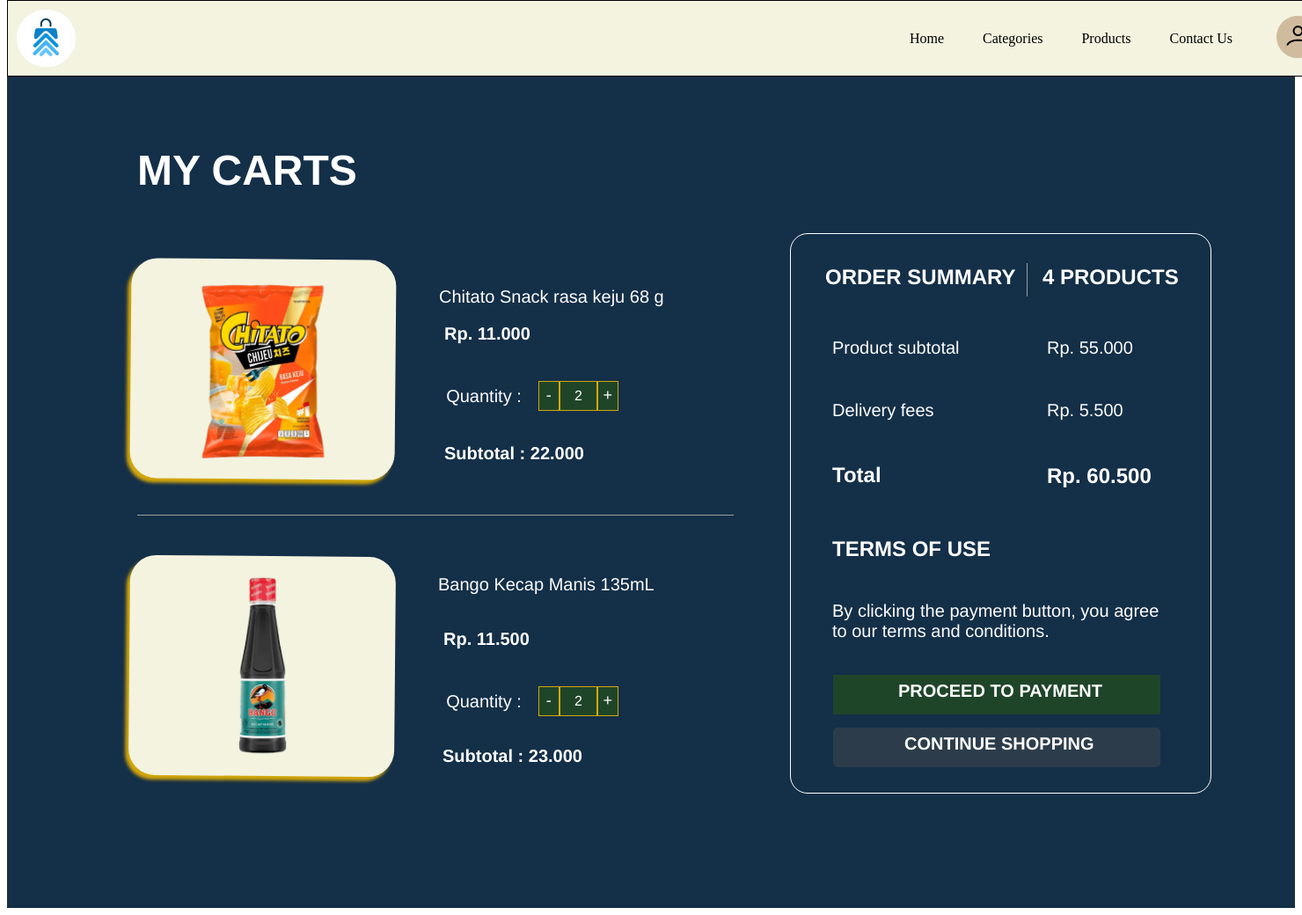
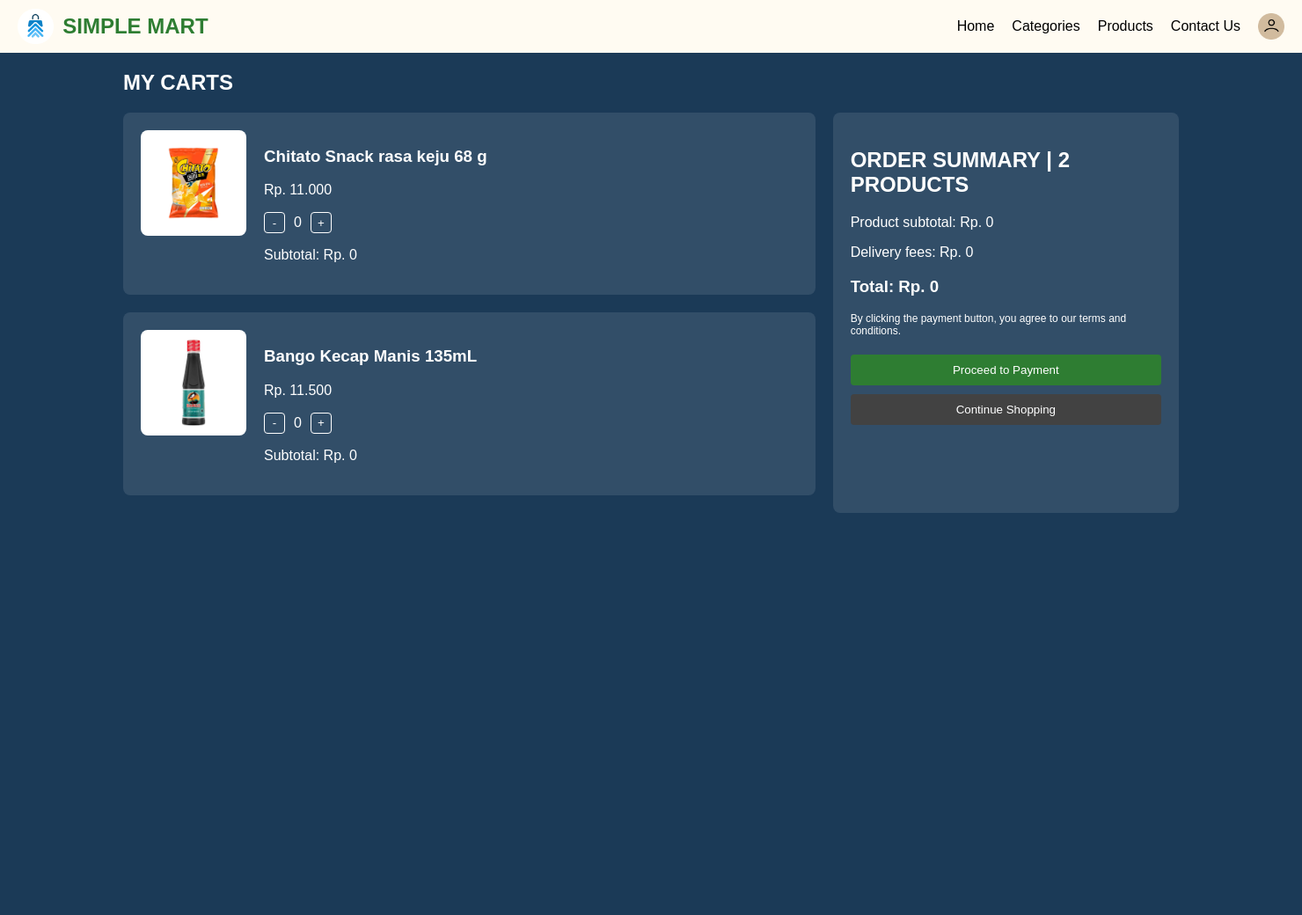
Before and after one commit to Ferarineyesh/Website-E-Commerce-Basis-Data, a PHP site: page /cart.php in a window 1480 px wide. Shown: the whole page at 88% size. After the commit the page ends 583 px from the top, so only its background shows below. Run offline with PHP 8.4, Linux system fonts and the light colour scheme; grey boxes are pictures that could not be loaded.

Commit message:
Update cart.php

```diff
--- a/cart.php
+++ b/cart.php
@@ -1,97 +1,297 @@
+<?php
+session_start();
+
+// Initialize cart items or set default
+if (!isset($_SESSION['cartItems'])) {
+    $_SESSION['cartItems'] = [
+        [
+            'id' => 1,
+            'name' => 'Chitato Snack rasa keju 68 g',
+            'price' => 11000,
+            'image' => 'item1.png',
+            'quantity' => 0
+        ],
+        [
+            'id' => 2,
+            'name' => 'Bango Kecap Manis 135mL',
+            'price' => 11500,
+            'image' => 'item2.png',
+            'quantity' => 0
+        ]
+    ];
+}
+
+if ($_SERVER['REQUEST_METHOD'] == 'POST' && isset($_POST['id'], $_POST['action'])) {
+    $id = $_POST['id'];
+    $action = $_POST['action'];
+
+    // Find the item in the cart
+    foreach ($_SESSION['cartItems'] as &$item) {
+        if ($item['id'] == $id) {
+            // Update quantity based on action
+            if ($action == 'increase') {
+                $item['quantity']++;
+            } elseif ($action == 'decrease' && $item['quantity'] > 0) {
+                $item['quantity']--;
+            }
+            break;
+        }
+    }
+
+    // Calculate totals
+    $totals = calculateTotals($_SESSION['cartItems']);
+    $response = [
+        'status' => 'success',
+        'itemQuantity' => $_SESSION['cartItems'][$id - 1]['quantity'],
+        'itemSubtotal' => $_SESSION['cartItems'][$id - 1]['price'] * $_SESSION['cartItems'][$id - 1]['quantity'],
+        'subtotal' => $totals['subtotal'],
+        'deliveryFee' => $totals['deliveryFee'],
+        'total' => $totals['total']
+    ];
+
+    echo json_encode($response);
+    exit;
+}
+
+// Function to calculate totals
+function calculateTotals($cartItems) {
+    $subtotal = array_reduce($cartItems, function ($carry, $item) {
+        return $carry + ($item['price'] * $item['quantity']);
+    }, 0);
+
+    $hasItems = array_reduce($cartItems, function ($carry, $item) {
+        return $carry || $item['quantity'] > 0;
+    }, false);
+
+    $deliveryFee = $hasItems ? 5500 : 0;
+    $total = $subtotal + $deliveryFee;
+
+    return [
+        'subtotal' => $subtotal,
+        'deliveryFee' => $deliveryFee,
+        'total' => $total
+    ];
+}
+
+$totals = calculateTotals($_SESSION['cartItems']);
+?>
+
 <!DOCTYPE html>
-<html>
+<html lang="en">
 <head>
-    <meta charset="utf-8" />
+    <meta charset="UTF-8">
     <meta name="viewport" content="width=device-width, initial-scale=1.0">
-    <link rel="stylesheet" href="./css/cart.css" />
+    <title>My Carts - Simple Mart</title>
+    <style>
+        body {
+            font-family: Arial, sans-serif;
+            background-color: #1B3A57;
+            margin: 0;
+            padding: 0;
+            color: white;
+        }
+        .header {
+            background-color: #FFFBF2;
+            padding: 10px 20px;
+            display: flex;
+            justify-content: space-between;
+            align-items: center;
+        }
+        .logo {
+            height: 40px;
+        }
+        .nav-links {
+            display: flex;
+            gap: 20px;
+            align-items: center;
+            color: #000;
+        }
+        .nav-links a {
+            color: #000;
+            text-decoration: none;
+        }
+        .profile-icon {
+            width: 30px;
+            height: 30px;
+        }
+        .container {
+            max-width: 1200px;
+            margin: 20px auto;
+            padding: 0 20px;
+        }
+        h1 {
+            font-size: 24px;
+            margin-bottom: 20px;
+        }
+        .cart-grid {
+            display: grid;
+            grid-template-columns: 2fr 1fr;
+            gap: 20px;
+        }
+        .cart-item {
+            background-color: rgba(255, 255, 255, 0.1);
+            border-radius: 8px;
+            padding: 20px;
+            margin-bottom: 20px;
+        }
+        .cart-item-content {
+            display: flex;
+            gap: 20px;
+        }
+        .cart-item img {
+            width: 100px;
+            height: 100px;
+            object-fit: contain;
+            background-color: white;
+            border-radius: 8px;
+            padding: 10px;
+        }
+        .quantity-control {
+            display: flex;
+            align-items: center;
+            gap: 10px;
+            margin-top: 10px;
+        }
+        .quantity-control button {
+            background-color: transparent;
+            color: white;
+            border: 1px solid white;
+            width: 24px;
+            height: 24px;
+            border-radius: 4px;
+            cursor: pointer;
+            display: flex;
+            align-items: center;
+            justify-content: center;
+        }
+        .order-summary {
+            background-color: rgba(255, 255, 255, 0.1);
+            border-radius: 8px;
+            padding: 20px;
+        }
+        .proceed-btn {
+            background-color: #2E7D32;
+            color: white;
+            border: none;
+            padding: 10px;
+            width: 100%;
+            border-radius: 4px;
+            margin-top: 10px;
+            cursor: pointer;
+        }
+        .continue-btn {
+            background-color: #424242;
+            color: white;
+            border: none;
+            padding: 10px;
+            width: 100%;
+            border-radius: 4px;
+            margin-top: 10px;
+            cursor: pointer;
+        }
+        .terms {
+            font-size: 12px;
+            margin: 10px 0;
+        }
+        .logo-container {
+            display: flex;
+            align-items: center;
+        }
+        .logo-text {
+            color: #2E7D32;
+            font-size: 24px;
+            font-weight: bold;
+            margin-left: 10px;
+        }
+    </style>
 </head>
 <body>
-  <header>
-        <div class="logo">
-            <img src="./assets/logo.png" alt="">
-            <title>Your Cart</title>
+    <header class="header">
+        <div class="logo-container">
+            <img src="logo.png" alt="Simple Mart" class="logo">
+            <span class="logo-text">SIMPLE MART</span>
         </div>
-        <nav>
-            <ul>
-                <li><a href="./index.html">Home</a></li>
-                <li><a href="#categories">Categories</a></li>
-                <li><a href="#products">Products</a></li>
-                <li><a href="#contact">Contact Us</a></li>
-            </ul>
-            <div class="profile">
-                <a href=""><img src="./assets/profil.png" alt=""></a>
-            </div>
+        <nav class="nav-links">
+            <a href="#">Home</a>
+            <a href="#">Categories</a>
+            <a href="#">Products</a>
+            <a href="#">Contact Us</a>
+            <img src="profil.png" alt="Profile" class="profile-icon">
         </nav>
     </header>
-    <div class="desktop">
-      <div class="div">
-        <div class="overlap-group">
-          <div class="group">
-            <div class="text-wrapper">ORDER SUMMARY</div>
-            <img class="line" src="img/line-2.svg" />
-            <div class="text-wrapper-2">4 PRODUCTS</div>
+
+    <div class="container">
+        <h1>MY CARTS</h1>
+        <div class="cart-grid">
+            <div class="cart-items">
+                <?php if (is_array($_SESSION['cartItems']) && !empty($_SESSION['cartItems'])): ?>
+                    <?php foreach ($_SESSION['cartItems'] as $item): ?>
+                        <div class="cart-item" id="item-<?php echo $item['id']; ?>">
+                            <div class="cart-item-content">
+                                <img src="<?php echo $item['image']; ?>" alt="<?php echo $item['name']; ?>">
+                                <div>
+                                    <h3><?php echo $item['name']; ?></h3>
+                                    <p>Rp. <?php echo number_format($item['price'], 0, ',', '.'); ?></p>
+                                    <div class="quantity-control">
+                                        <button onclick="updateQuantity(<?php echo $item['id']; ?>, 'decrease')">-</button>
+                                        <span id="quantity-<?php echo $item['id']; ?>"><?php echo $item['quantity']; ?></span>
+                                        <button onclick="updateQuantity(<?php echo $item['id']; ?>, 'increase')">+</button>
                                     </div>
-          <div class="text-wrapper-3">Product subtotal</div>
-          <div class="text-wrapper-4">Rp. 55.000</div>
-          <div class="text-wrapper-5">Delivery fees</div>
-          <div class="text-wrapper-6">Rp. 5.500</div>
-          <div class="text-wrapper-7">Total</div>
-          <div class="text-wrapper-8">Rp. 60.500</div>
-          <div class="text-wrapper-9">TERMS OF USE</div>
-          <p class="p">By clicking the payment button, you agree to our terms and conditions.</p>
-          <div class="overlap"><div class="text-wrapper-10">PROCEED TO PAYMENT</div></div>
-          <div class="div-wrapper"><div class="text-wrapper-11">CONTINUE SHOPPING</div></div>
-        </div>
-        <div class="overlap-2">
-          <div class="image"></div>
-            <img class="img" src="foto/chitato.png" />
-        </div>
-        <div class="overlap-3">
-          <div class="text-wrapper-12">SIMPLE MART</div>
-          <img class="untitled-design" src="img/untitled-design-1.png" />
-          <div class="text-wrapper-13">Home</div>
-          <div class="text-wrapper-14">Products</div>
-          <div class="text-wrapper-15">Categories</div>
-          <div class="text-wrapper-16">Contact Us</div>
-          <img class="group-2" src="img/group-1.png" />
-        </div>
-        <div class="overlap-4">
-          <div class="image-2"></div>
-          <img class="image-3" src="foto/bango.png" />
-        </div>
-        <div class="text-wrapper-17">MY CARTS</div>
-        <img class="line-2" src="img/line-1.svg" />
-        <p class="text-wrapper-18">Chitato Snack rasa keju 68 g</p>
-        <div class="bango-kecap-manis">Bango Kecap Manis 135mL</div>
-        <div class="text-wrapper-19">Rp. 11.000</div>
-        <div class="text-wrapper-20">Rp. 11.500</div>
-        <div class="frame">
-          <div class="text-wrapper-21">Quantity :</div>
-          <div class="frame-2">
-            <div class="frame-wrapper">
-              <div class="frame-3"><div class="text-wrapper-22">-</div></div>
-            </div>
-            <div class="frame-4"><div class="text-wrapper-23">2</div></div>
-            <div class="frame-wrapper">
-              <div class="frame-3"><div class="text-wrapper-22">+</div></div>
+                                    <p>Subtotal: Rp. <span id="subtotal-<?php echo $item['id']; ?>">
+                                        <?php echo number_format($item['price'] * $item['quantity'], 0, ',', '.'); ?>
+                                    </span></p>
                                 </div>
                             </div>
                         </div>
-        <div class="frame-5">
-          <div class="text-wrapper-21">Quantity :</div>
-          <div class="frame-2">
-            <div class="frame-wrapper">
-              <div class="frame-3"><div class="text-wrapper-22">-</div></div>
+                    <?php endforeach; ?>
+                <?php else: ?>
+                    <p>No items in the cart.</p>
+                <?php endif; ?>
             </div>
-            <div class="frame-4"><div class="text-wrapper-23">2</div></div>
-            <div class="frame-wrapper">
-              <div class="frame-3"><div class="text-wrapper-22">+</div></div>
+            <div class="order-summary">
+                <h2>ORDER SUMMARY | <?php echo count($_SESSION['cartItems']); ?> PRODUCTS</h2>
+                <p>Product subtotal: Rp. <span id="subtotal">
+                    <?php echo number_format($totals['subtotal'], 0, ',', '.'); ?>
+                </span></p>
+                <p>Delivery fees: Rp. <span id="deliveryFee">
+                    <?php echo number_format($totals['deliveryFee'], 0, ',', '.'); ?>
+                </span></p>
+                <h3>Total: Rp. <span id="total">
+                    <?php echo number_format($totals['total'], 0, ',', '.'); ?>
+                </span></h3>
+                <p class="terms">By clicking the payment button, you agree to our terms and conditions.</p>
+                <button class="proceed-btn">Proceed to Payment</button>
+                <button class="continue-btn">Continue Shopping</button>
             </div>
         </div>
     </div>
-        <div class="text-wrapper-24">Subtotal : 22.000</div>
-        <div class="text-wrapper-25">Subtotal : 23.000</div>
-      </div>
-    </div>
+
+    <script>
+        function updateQuantity(id, action) {
+            fetch('', {
+                method: 'POST',
+                headers: {
+                    'Content-Type': 'application/x-www-form-urlencoded',
+                },
+                body: `id=${id}&action=${action}`
+            })
+            .then(response => response.json())
+            .then(data => {
+                if (data.status === 'success') {
+                    document.getElementById(`quantity-${id}`).textContent = data.itemQuantity;
+                    document.getElementById(`subtotal-${id}`).textContent = data.itemSubtotal.toLocaleString('id-ID');
+                    document.getElementById('subtotal').textContent = data.subtotal.toLocaleString('id-ID');
+                    document.getElementById('deliveryFee').textContent = data.deliveryFee.toLocaleString('id-ID');
+                    document.getElementById('total').textContent = data.total.toLocaleString('id-ID');
+                } else {
+                    alert(data.message || 'Error updating cart');
+                }
+            })
+            .catch(error => {
+                console.error('Error updating cart:', error);
+                alert('An error occurred. Please try again later.');
+            });
+        }
+    </script>
 </body>
 </html>
```
Lines whose indentation alone changed are shown as unchanged.
